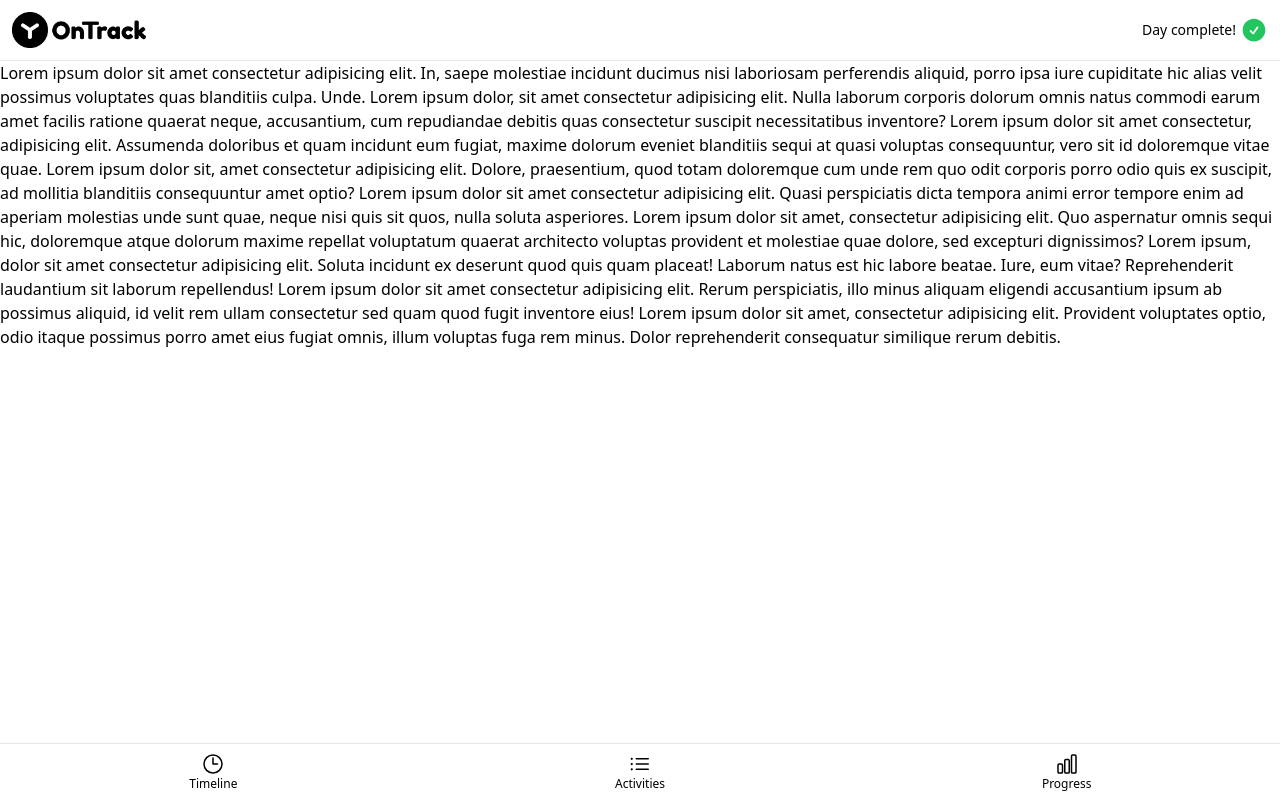
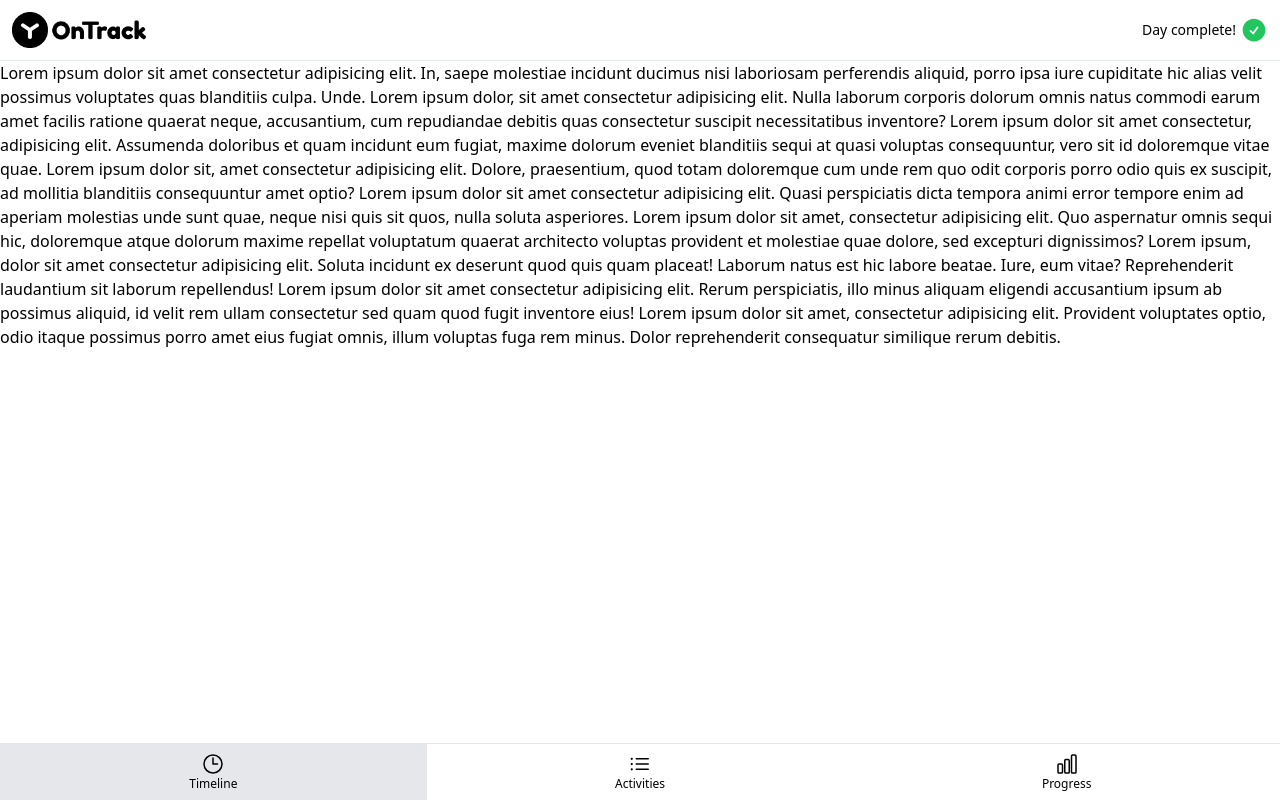
Before and after one commit to PluzhnikovGA/onTrack, a Vue app: page / in a window 1280 px wide. Built offline with nearby package versions, Linux system fonts and the light colour scheme.

Commit message:
Create a change in navigation style when you click on an element

```diff
--- /dev/null
+++ b/src/components/NavItem.vue
@@ -0,0 +1,24 @@
+<script setup lang="ts">
+import { defineProps, useAttrs, defineEmits } from 'vue';
+
+import type { TNavItem } from '../types/TNavItem.types.ts';
+
+const props = defineProps<TNavItem>();
+const attrs = useAttrs();
+const emit = defineEmits<{
+  (e: 'click', page: string): void;
+}>();
+
+function handleClick() {
+  emit('click', props.page);
+}
+</script>
+
+<template>
+  <li class="flex-1" @click="handleClick">
+    <a v-bind="attrs" class="flex flex-col items-center p-2 text-xs capitalize">
+      <component :is="props.icon" class="h-6 w-6" />
+      {{ props.page }}
+    </a>
+  </li>
+</template>
--- a/src/components/TheNavigation.vue
+++ b/src/components/TheNavigation.vue
@@ -1,29 +1,34 @@
 <script setup lang="ts">
-import { DefineComponent } from 'vue';
-
+import { ref } from 'vue';
+import NavItem from './NavItem.vue';
+import type { TNavItem } from '../types/TNavItem.types.ts';
 import { ClockIcon, ListBulletIcon, ChartBarIcon } from '@heroicons/vue/24/outline';
-
-type TNavItem = {
-  page: string;
-  icon: DefineComponent;
-};
 
 const navItems: TNavItem[] = [
   { page: 'timeline', icon: ClockIcon },
   { page: 'activities', icon: ListBulletIcon },
   { page: 'progress', icon: ChartBarIcon },
 ];
+
+const currentPage = ref<string>('timeline');
+
+function handleNavClick(page: string) {
+  currentPage.value = page;
+}
 </script>
 
 <template>
   <nav class="sticky bottom-0 z-10 bg-white">
     <ul class="flex items-center justify-around border-t">
-      <li v-for="item in navItems" :key="item.page" class="flex-1">
-        <a :href="`#${item.page}`" class="flex flex-col items-center p-2 text-xs capitalize">
-          <component :is="item.icon" class="h-6 w-6" />
-          {{ item.page }}
-        </a>
-      </li>
+      <NavItem
+        v-for="item in navItems"
+        :class="{ 'bg-gray-200 pointer-events-none': currentPage === item.page }"
+        @click="handleNavClick(item.page)"
+        :key="item.page"
+        :href="`#${item.page}`"
+        :page="item.page"
+        :icon="item.icon"
+      />
     </ul>
   </nav>
 </template>
--- /dev/null
+++ b/src/types/TNavItem.types.ts
@@ -0,0 +1,6 @@
+import type { DefineComponent } from 'vue';
+
+export type TNavItem = {
+  page: string;
+  icon: DefineComponent;
+};
```
